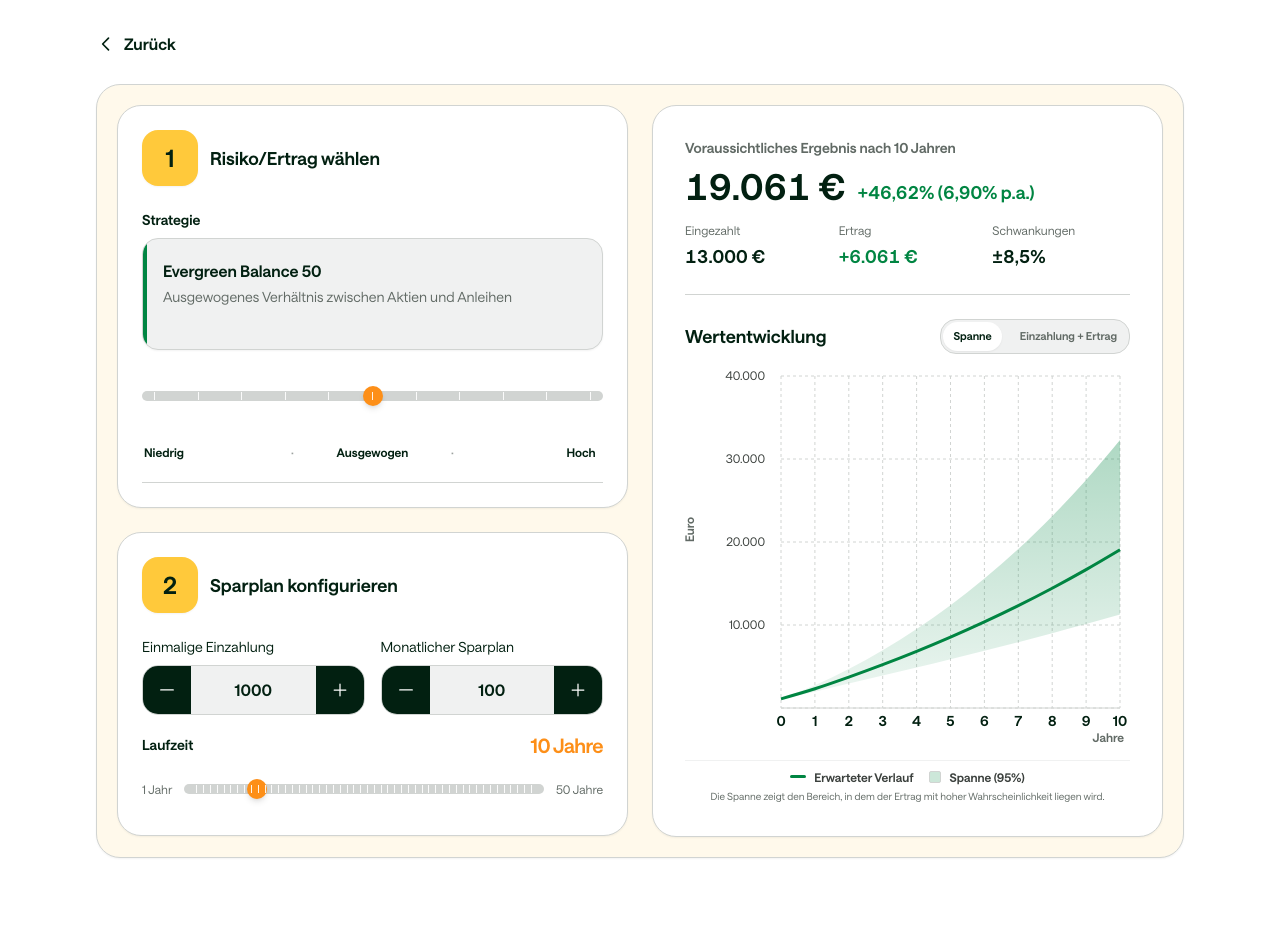
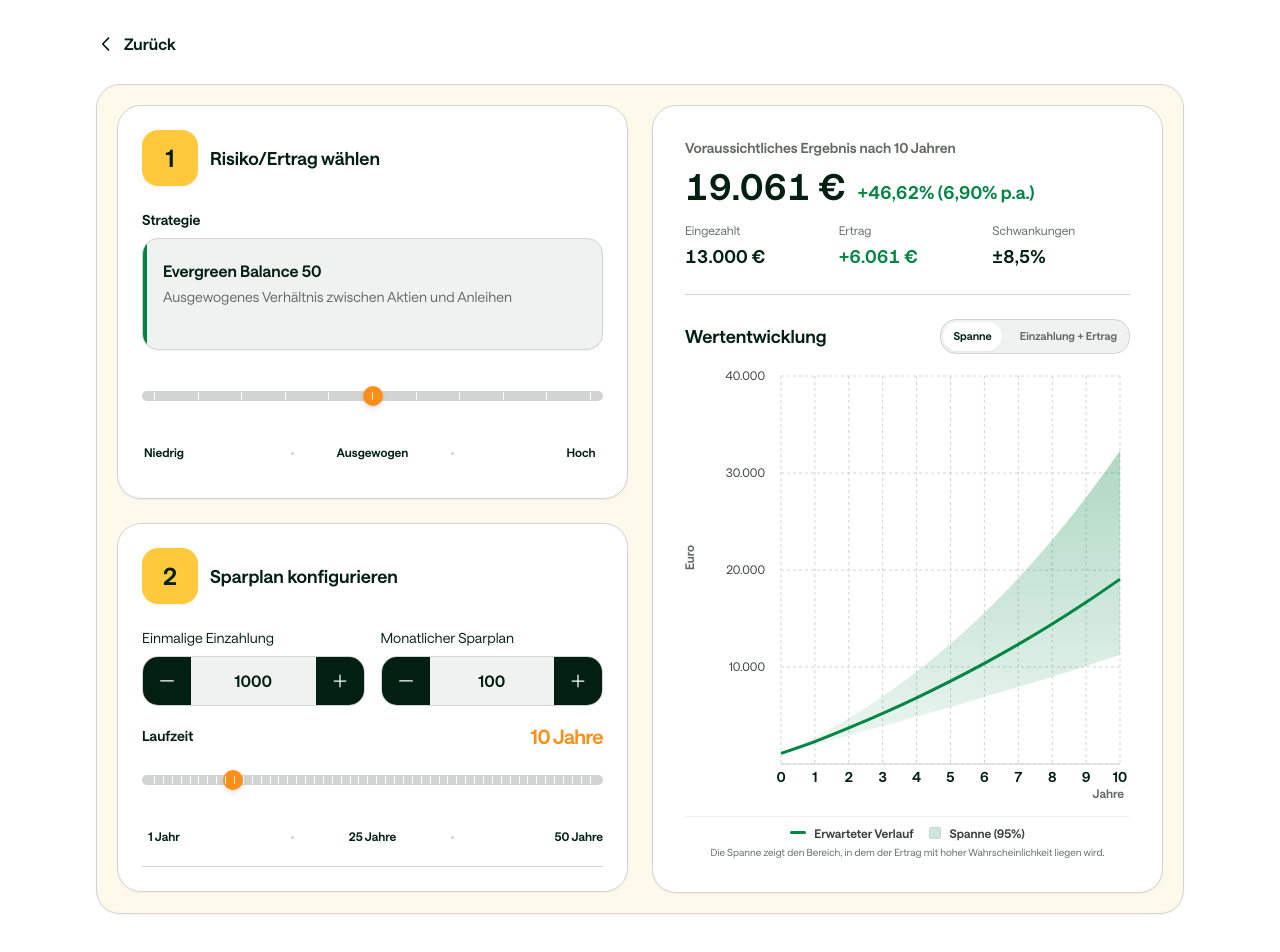
Before and after one commit to ivenkurz/kindersparplan, a Next.js app: page /SparplanRechner in a window 1280 px wide. Before the commit the page ends 898 px from the top, so only its background shows below. Built offline with nearby package versions, Linux system fonts and the light colour scheme.

Commit message:
UI: Risiko-Legende ohne doppelten Divider

```diff
--- a/app/SparplanRechner/page.tsx
+++ b/app/SparplanRechner/page.tsx
@@ -233,13 +233,6 @@ export default function SparplanRechnerPage() {
                           Hoch
                         </span>
                       </div>
-                      <div className="mt-2 grid grid-cols-[1fr_auto_1fr_auto_1fr] items-center">
-                        <span className="h-px bg-ds-neutral-20 w-full" />
-                        <span />
-                        <span className="h-px bg-ds-neutral-20 w-full" />
-                        <span />
-                        <span className="h-px bg-ds-neutral-20 w-full" />
-                      </div>
                     </div>
                     {([0, 5, 10] as const).map((pos) => (
                       <Tooltip
@@ -299,8 +292,6 @@ export default function SparplanRechnerPage() {
                           min={1}
                           max={50}
                           unit=" Jahre"
-                          leftLabel="1 Jahr"
-                          rightLabel="50 Jahre"
                           showValueRight
                           valueClassName="text-lg sm:text-xl font-semibold text-ds-orange-60 font-saans tracking-tight"
                           snapTickValues={[
@@ -311,6 +302,29 @@ export default function SparplanRechnerPage() {
                             41, 42, 43, 44, 45, 46, 47, 48, 49, 50,
                           ]}
                         />
+                      </div>
+                      {/* Laufzeit-Legende: gleiches Layout wie Strategie */}
+                      <div className="mt-3 text-xs">
+                        <div className="grid grid-cols-[1fr_auto_1fr_auto_1fr] items-center text-ds-neutral-100 font-semibold">
+                          <span className="justify-self-start inline-flex items-center justify-center min-w-[44px] min-h-[44px]">
+                            1 Jahr
+                          </span>
+                          <span className="text-ds-neutral-40 px-2">·</span>
+                          <span className="justify-self-center inline-flex items-center justify-center min-w-[44px] min-h-[44px]">
+                            25 Jahre
+                          </span>
+                          <span className="text-ds-neutral-40 px-2">·</span>
+                          <span className="justify-self-end inline-flex items-center justify-center min-w-[44px] min-h-[44px]">
+                            50 Jahre
+                          </span>
+                        </div>
+                        <div className="mt-2 grid grid-cols-[1fr_auto_1fr_auto_1fr] items-center">
+                          <span className="h-px bg-ds-neutral-20 w-full" />
+                          <span />
+                          <span className="h-px bg-ds-neutral-20 w-full" />
+                          <span />
+                          <span className="h-px bg-ds-neutral-20 w-full" />
+                        </div>
                       </div>
                     </div>
                   </div>
```
